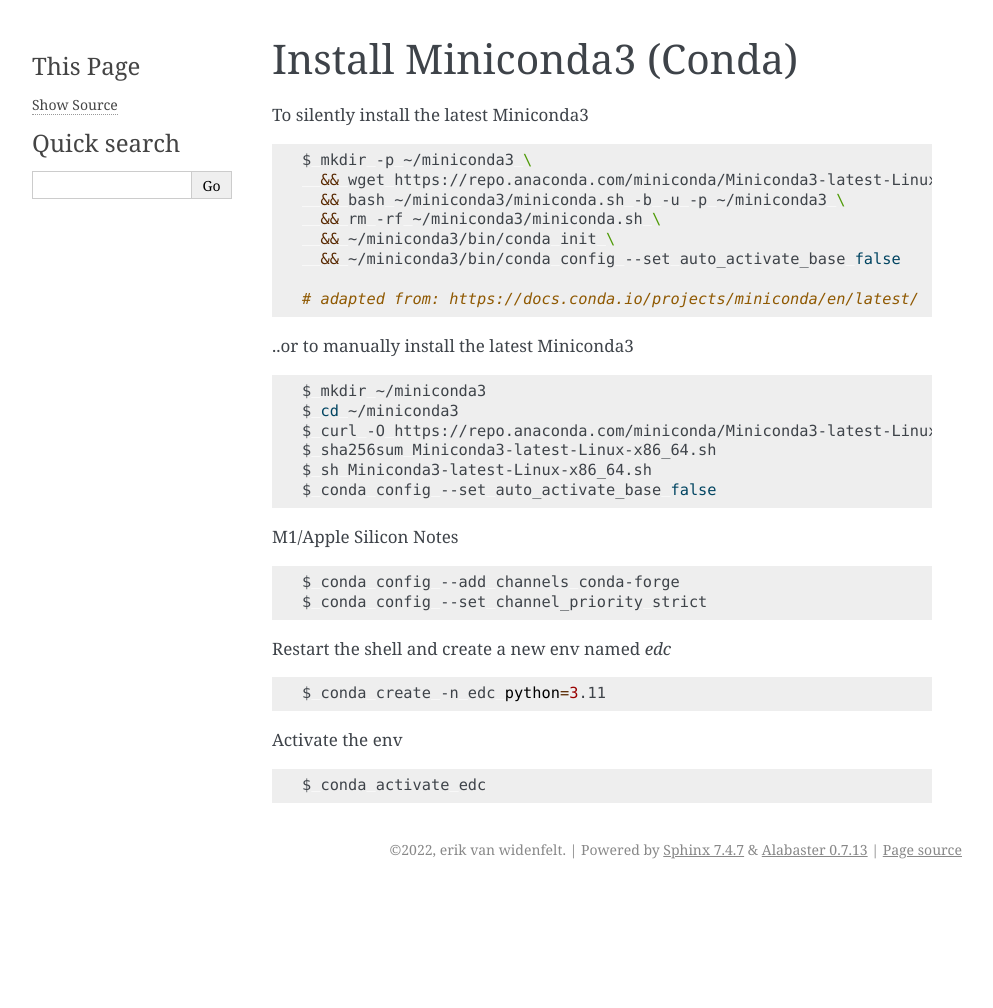
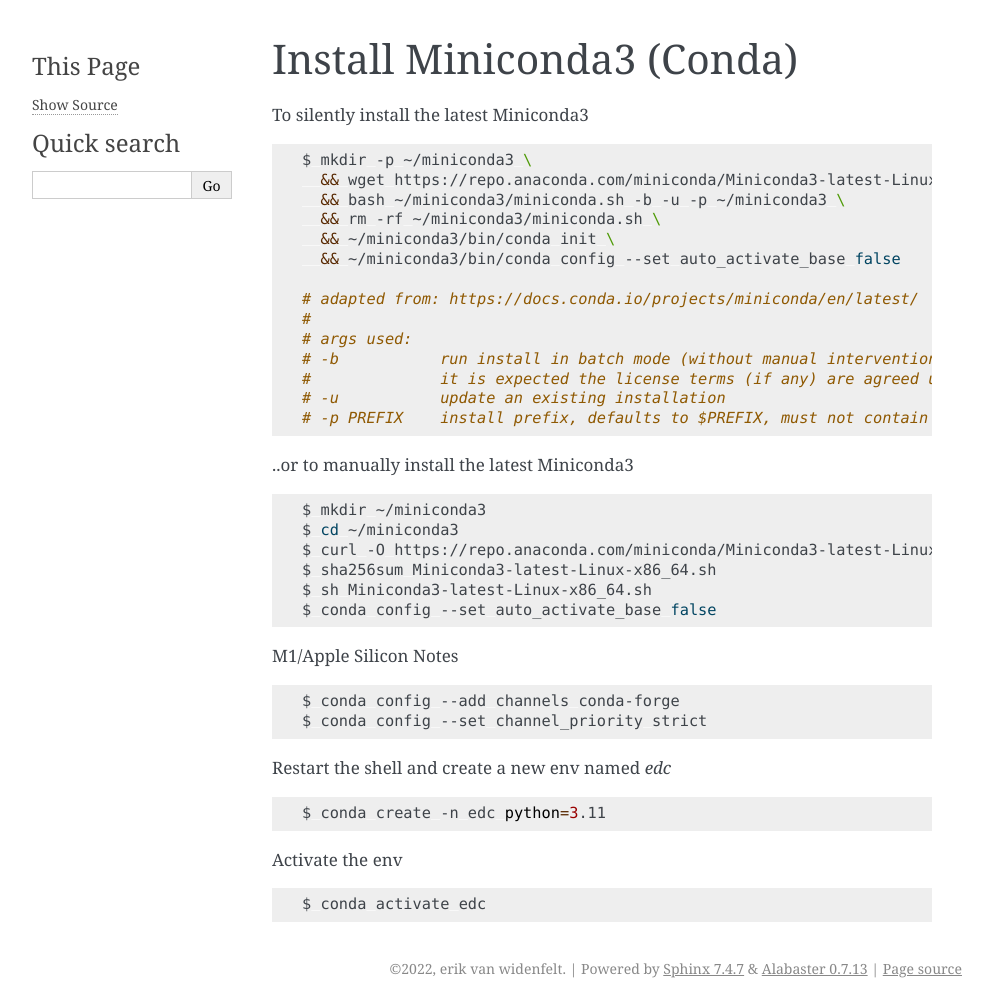
Before and after one commit to clinicedc/edc, a Sphinx documentation site: the page built from docs/conda.rst, in a window 1280 px wide. Shown: the whole page, without its empty margins (148-1141 px from the left). Built offline with Sphinx 7.4.7, drawn with Linux system fonts in a browser that asks for light colours; before the commit the page ends 900 px from its top, so only the background shows below that.

Commit message:
Add install args documentation

```diff
--- a/docs/conda.rst
+++ b/docs/conda.rst
@@ -13,6 +13,12 @@
       && ~/miniconda3/bin/conda config --set auto_activate_base false
 
     # adapted from: https://docs.conda.io/projects/miniconda/en/latest/
+    #
+    # args used:
+    # -b           run install in batch mode (without manual intervention),
+    #              it is expected the license terms (if any) are agreed upon
+    # -u           update an existing installation
+    # -p PREFIX    install prefix, defaults to $PREFIX, must not contain spaces.
 
 ..or to manually install the latest Miniconda3
 
```
